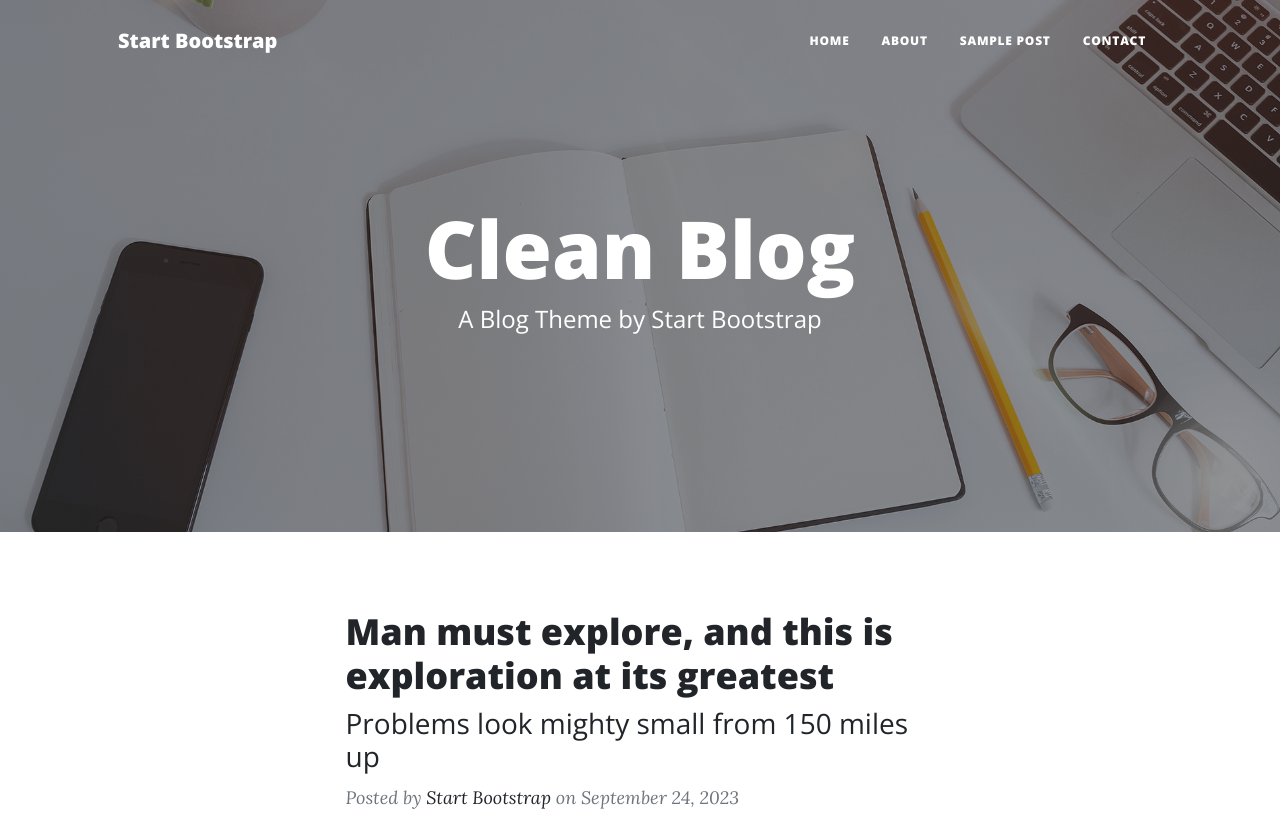
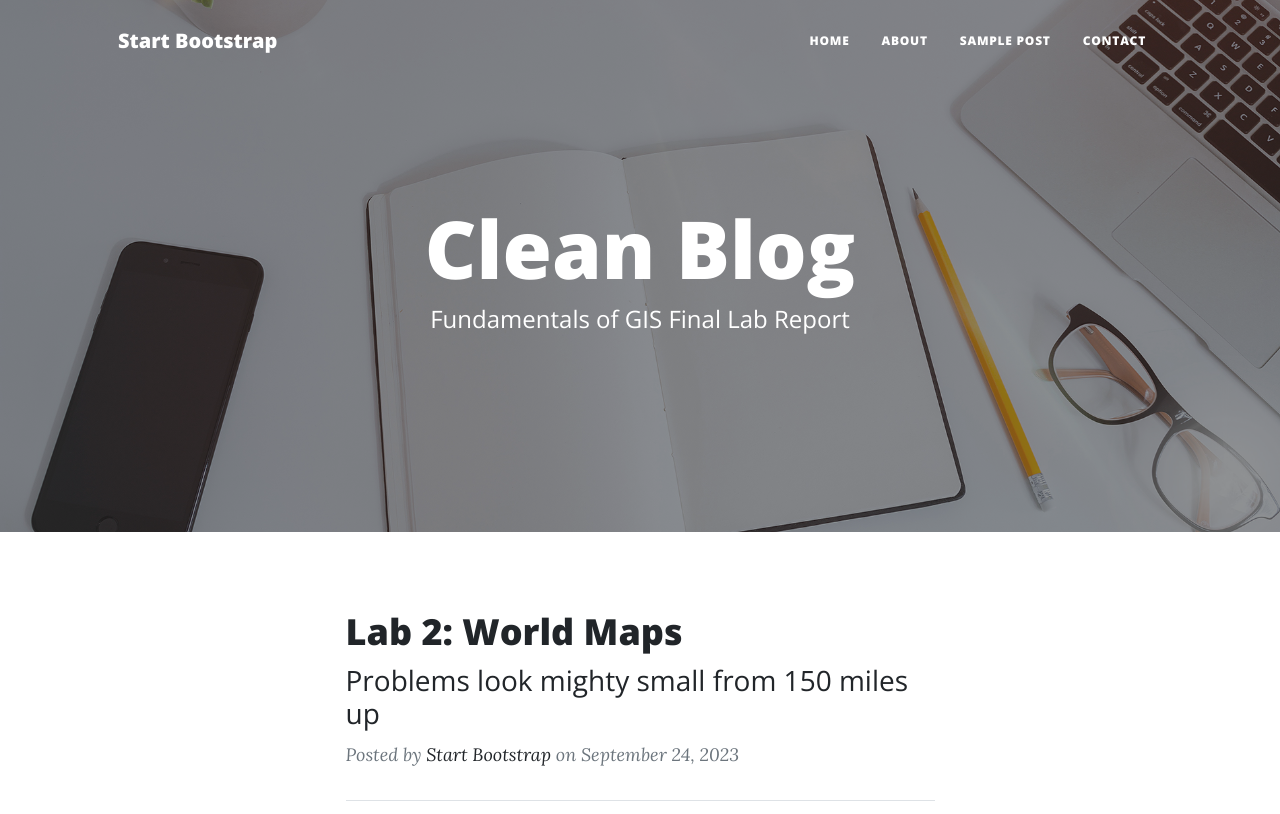
Before and after one commit to alexacarlton06/alexacarlton06, a plain HTML site: page index.html in a window 1280 px wide. Shown: the top 814 px of the page. Drawn offline with nearby package versions, Linux system fonts and the light colour scheme.

Commit message:
Update index.html

```diff
--- a/index.html
+++ b/index.html
@@ -5,7 +5,7 @@
         <meta name="viewport" content="width=device-width, initial-scale=1, shrink-to-fit=no" />
         <meta name="description" content="" />
         <meta name="author" content="" />
-        <title>Clean Blog - Start Bootstrap Theme</title>
+        <title>Alexa Carlton - Start Bootstrap Theme</title>
         <link rel="icon" type="image/x-icon" href="assets/favicon.ico" />
         <!-- Font Awesome icons (free version)-->
         <script src="https://use.fontawesome.com/releases/v6.3.0/js/all.js" crossorigin="anonymous"></script>
@@ -41,7 +41,7 @@
                     <div class="col-md-10 col-lg-8 col-xl-7">
                         <div class="site-heading">
                             <h1>Clean Blog</h1>
-                            <span class="subheading">A Blog Theme by Start Bootstrap</span>
+                            <span class="subheading">Fundamentals of GIS Final Lab Report</span>
                         </div>
                     </div>
                 </div>
@@ -54,7 +54,7 @@
                     <!-- Post preview-->
                     <div class="post-preview">
                         <a href="post.html">
-                            <h2 class="post-title">Man must explore, and this is exploration at its greatest</h2>
+                            <h2 class="post-title">Lab 2: World Maps</h2>
                             <h3 class="post-subtitle">Problems look mighty small from 150 miles up</h3>
                         </a>
                         <p class="post-meta">
```
